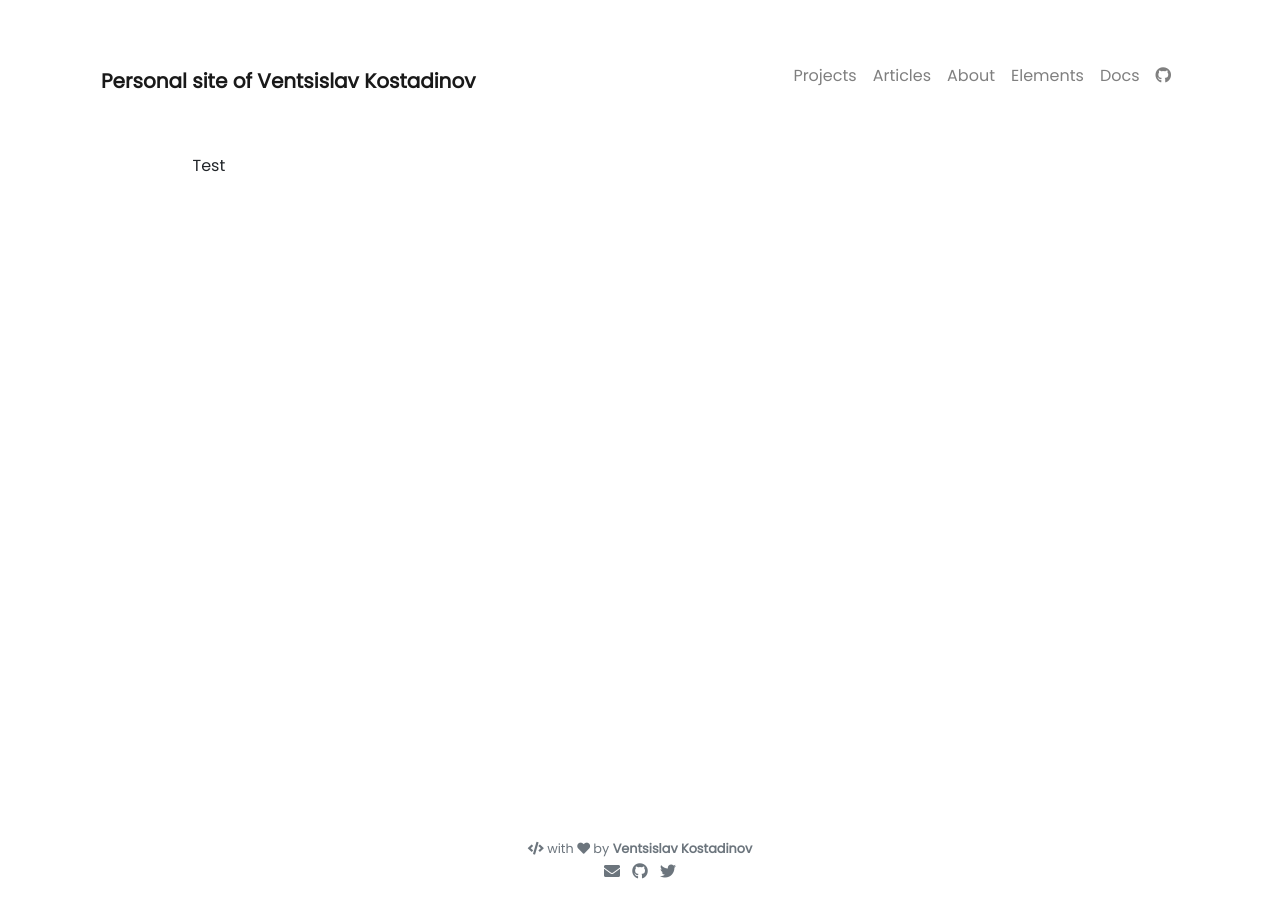
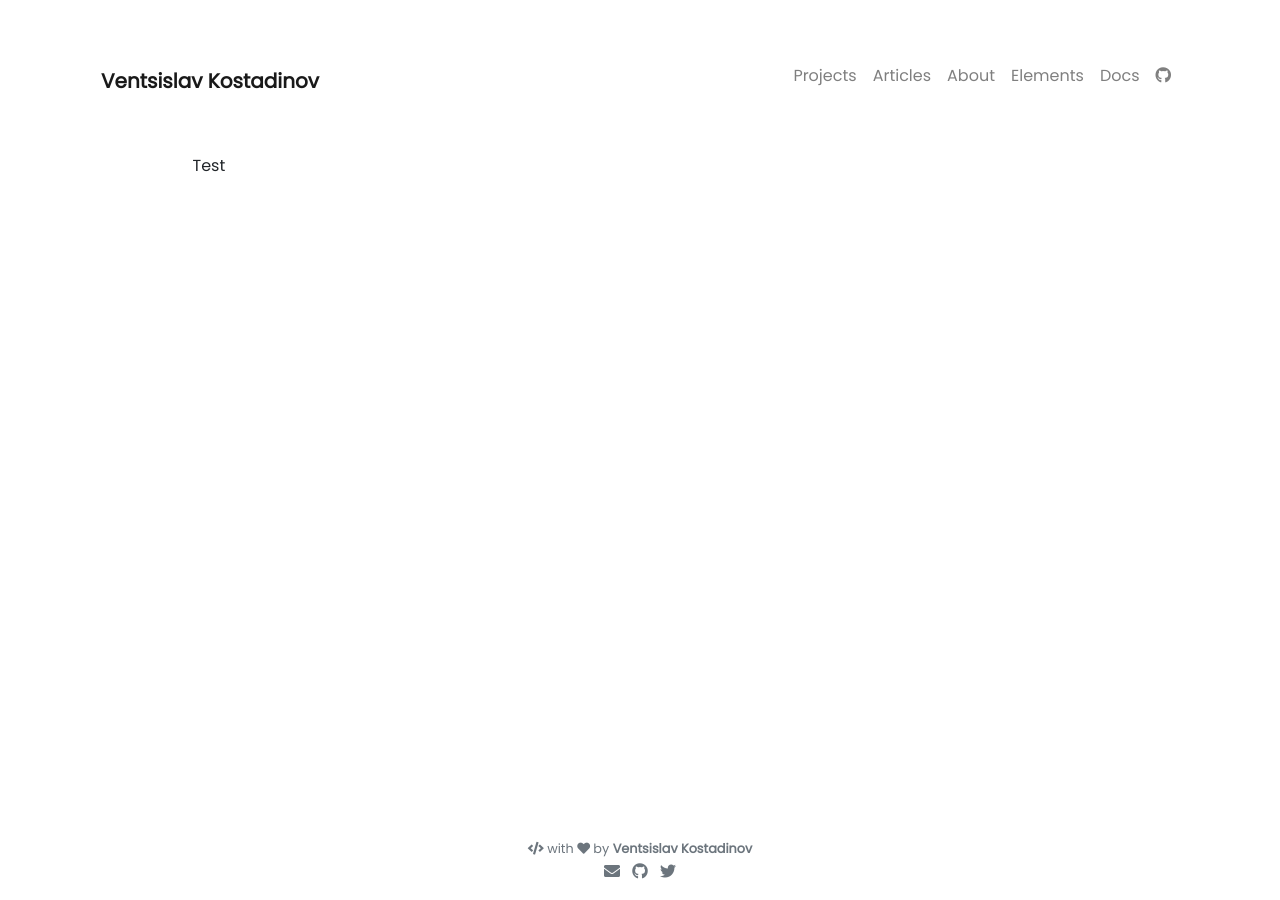
Before and after one commit to clappingmonkey/personal-site, a Jekyll site: the page built from TODO.md, in a window 1280 px wide. Built offline with Jekyll 4.4.1, drawn with Linux system fonts in a browser that asks for light colours; nearby versions of some CDN libraries; our own code applies the rules of GitHub Pages for plain Markdown files.

Commit message:
change the title

```diff
--- a/_config.yml
+++ b/_config.yml
@@ -1,5 +1,5 @@
 ### Site Settings ###
-title               : Personal site of Ventsislav Kostadinov
+title               : Ventsislav Kostadinov
 description         : >-                               # >- means to ignore newlines until "url:"
                       I turn coffee into code,
                       use tabs over spaces
@@ -7,7 +7,7 @@ description         : >-                               # >- means to ignore newl
 
 url                 : ""                               # base hostname & protocol for your site (e.g. http://example.com)
 baseurl             : ""                    # subpath of your site (e.g. /blog) [IMPORTANT: use "" if your are hosting at https://username.github.io directly]
-repository          : YoussefRaafatNasry/portfolYOU    # repository metadata on GitHub Pages [know more at https://help.github.com/en/articles/repository-metadata-on-github-pages]
+#repository          : YoussefRaafatNasry/portfolYOU    # repository metadata on GitHub Pages [know more at https://help.github.com/en/articles/repository-metadata-on-github-pages]
 #remote_theme       : YoussefRaafatNasry/portfolYOU    # uncomment this if you are using it as a remote theme
 
 ### Author Info ###
```
